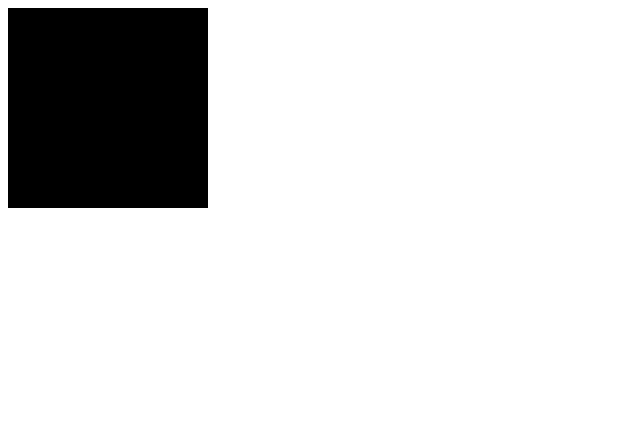
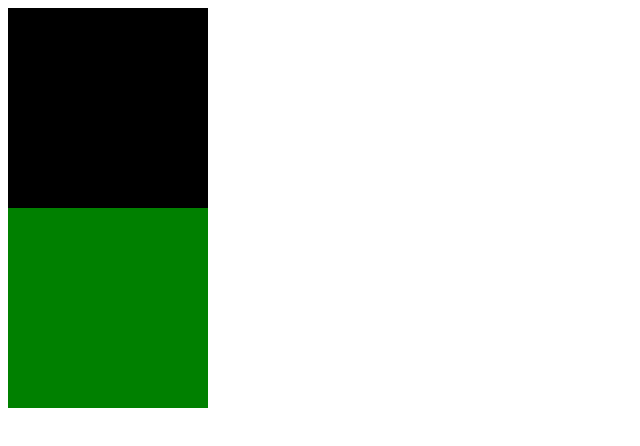
Before and after one commit to jedpimentel/resilient-test, a plain HTML site: page index.html in a window 1280 px wide. Shown: the whole page, without its empty margins (0-640 px from the left). Drawn offline with Linux system fonts and the light colour scheme.

Commit message:
implimented color [issue 4]

```diff
--- a/css/style.css
+++ b/css/style.css
@@ -6,5 +6,5 @@ section:nth-of-type(1) {
   background-color: black;
 }
 section:nth-of-type(2) {
-	backgound-color: green;
+	background-color: green;
 }
```
